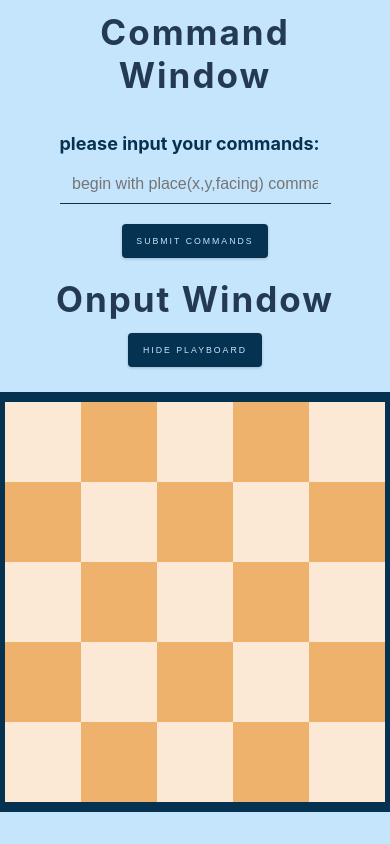
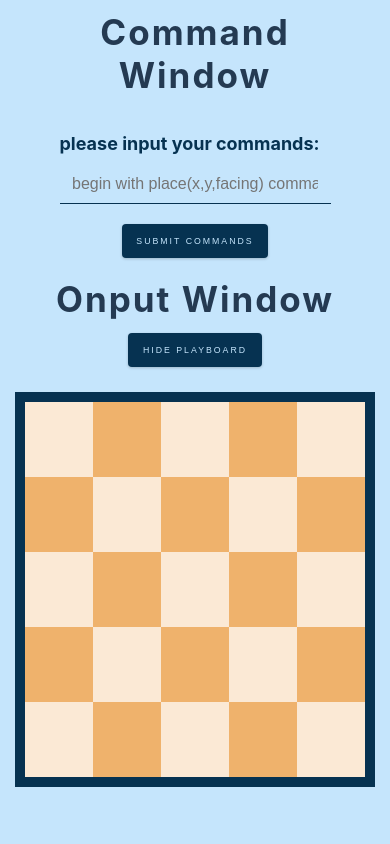
Before and after one commit to stkwn/toyrobot, a React (Create React App) app: page / in a window 390 px wide. Shown: the part 516-1360 px from the top of the page. After the commit the page ends 1335 px from the top, so only its background shows below. Built offline with nearby package versions, Linux system fonts and the light colour scheme; the HTML template or start-up script is replaced by a standard one.

Commit message:
responsive

```diff
--- a/src/index.css
+++ b/src/index.css
@@ -85,7 +85,6 @@ p {
   width: 90vw;
   margin: 0 auto;
   max-width: var(--max-width);
-  /* min-width: var(--max-width); */
 }
 .flex-col {
   display: flex;
@@ -172,14 +171,21 @@ label {
 
 /* TableTopContainer */
 .tableTop_container {
-  width:30%;
-  min-width: 400px;
+  /* width:30%; */
+  width: 95vw;
+  min-width: 360px;
   background-color: var(--clr-blue-dark);
   padding:1rem;
   display: flex;
   flex-wrap: wrap-reverse;
   margin-top:2.5rem
+}
 
+@media screen and (min-width: 360px) {
+  .tableTop_container {
+    min-width: 36rem;
+    width: 30%;
+  }
 }
 
 .square {
@@ -190,7 +196,14 @@ label {
     justify-content: center;
     align-items: center;
     padding:2rem;
-    font-size: 4rem;
+    font-size: 3.5rem;
+}
+
+@media screen and (min-width: 360px) {
+  .tableTop_container {
+    min-width: 36rem;
+    width: 30%;
+  }
 
 }
 .square svg{
@@ -222,27 +235,3 @@ label {
 .square:nth-child(even) {
   background-color: var(--clr-yellow-dark)
 }
-
-
-
-/* .tableTop_row {
-  display: flex;
-
-
-}
-
-
-.tableTop_box {
-  flex:1;
-}
-
-.tableTop_row:nth-child(odd) .tableTop_box:nth-child(odd),
-.tableTop_row:nth-child(even) .tableTop_box:nth-child(even)
-{
-    background-color: antiquewhite;
-}
-.tableTop_row:nth-child(odd) .tableTop_box:nth-child(even),
-.tableTop_row:nth-child(even) .tableTop_box:nth-child(odd)
-{
-  background-color: lightpink
-} */
```
